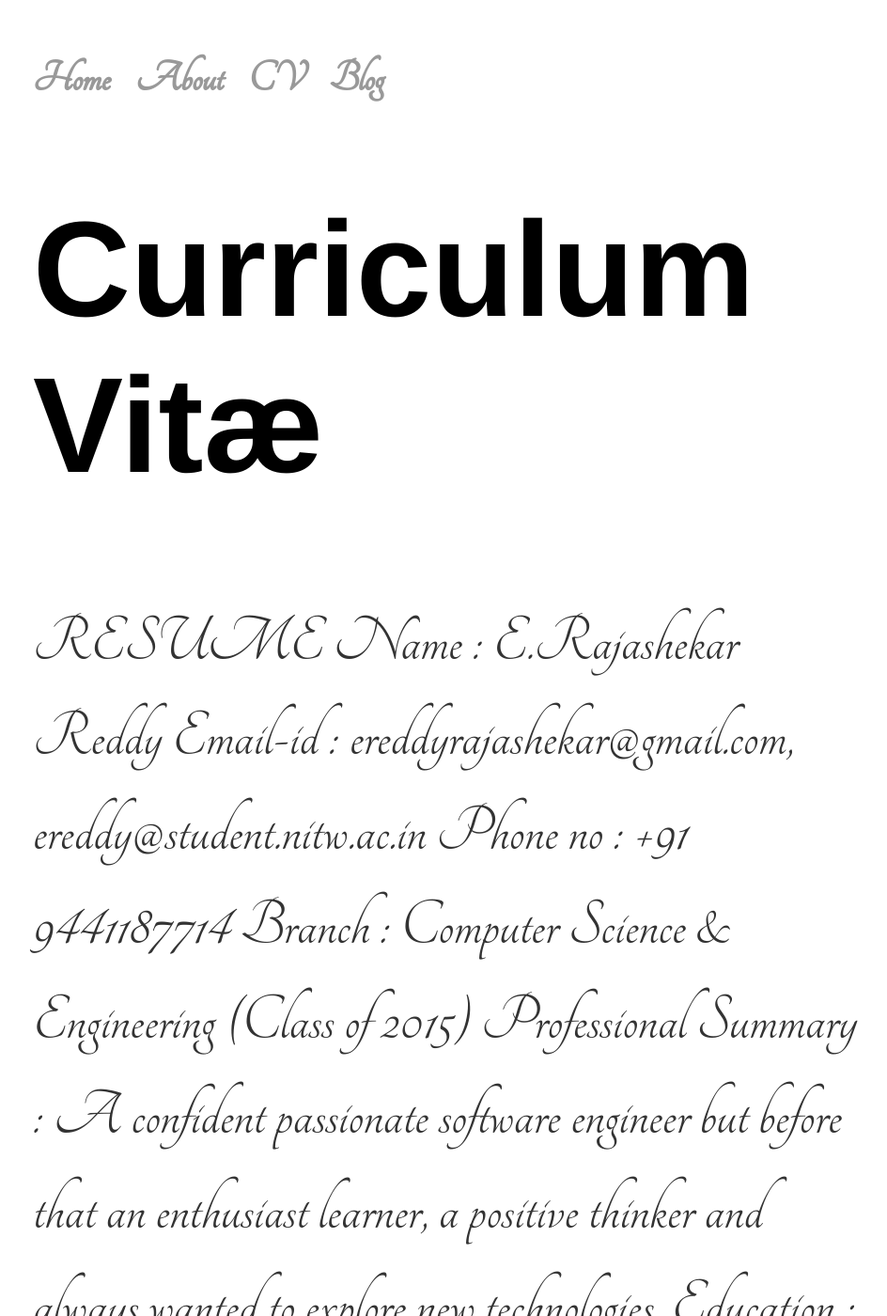
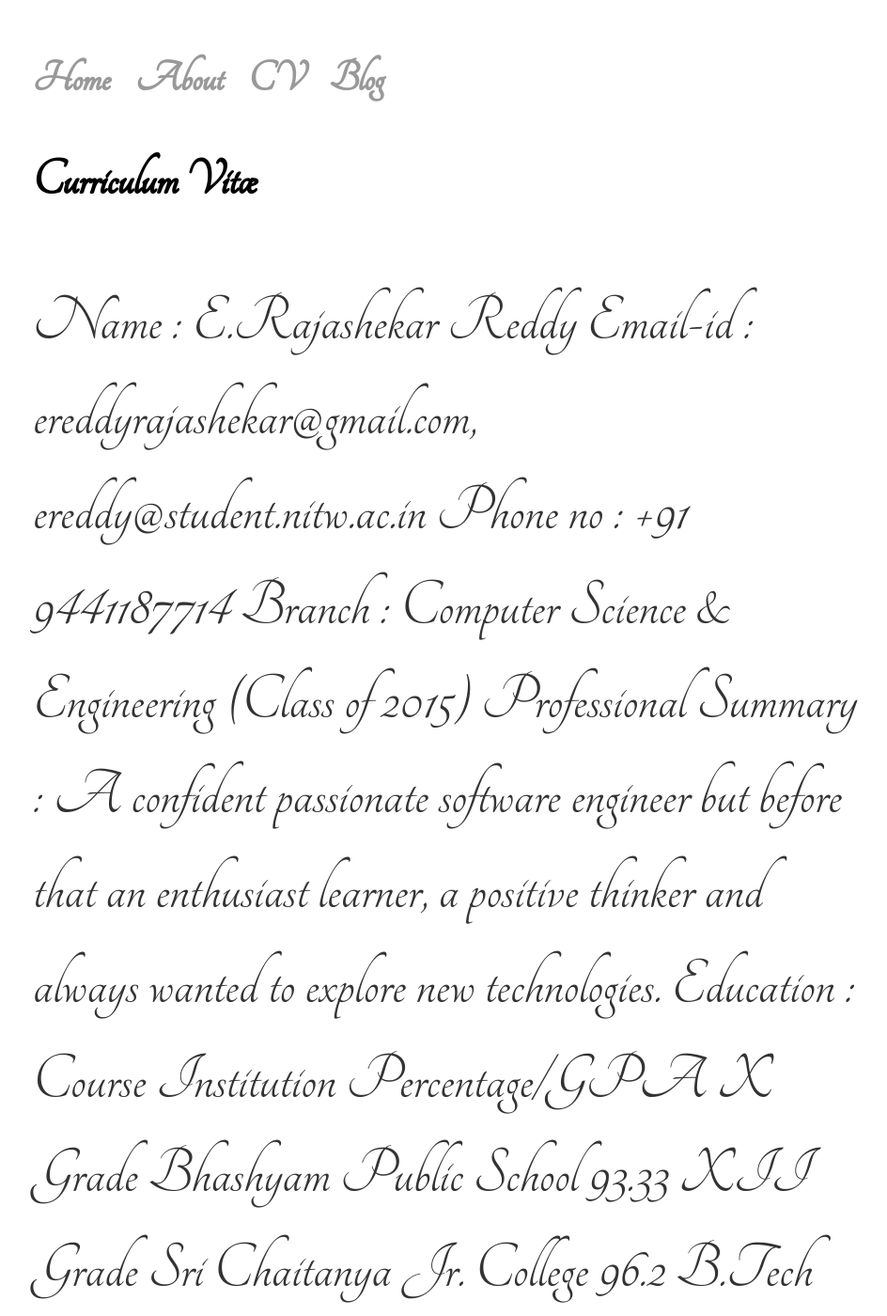
Before and after one commit to rajashekar007/rajashekar007.github.io, a Jekyll site: the page built from cv/index.html, in a window 1280 px wide and 1400 px high. Shown: the whole window at 94% size, without its empty margins (157-1101 px from the left). Built offline with Jekyll 4.4.1, drawn with Linux system fonts in a browser that asks for light colours; some of the changed text lies outside the part shown.

Commit message:
Update index.html
format

```diff
--- a/cv/index.html
+++ b/cv/index.html
@@ -4,9 +4,8 @@
 ---
 
 <div class="about">
-    <h1>Curriculum Vitæ</h1>
+    <h3>Curriculum Vitæ</h3>
     <p>
-RESUME
 
 Name	: E.Rajashekar Reddy
 Email-id 	: ereddyrajashekar@gmail.com, ereddy@student.nitw.ac.in
@@ -31,10 +30,11 @@
 NIT Warangal
 9.06
 
-Skills :
-Programming Languages :  C,C++, Java, Python,
+	<h5>Skills</h5> :
+<p>Programming Languages :  C,C++, Java, Python,
 Others:  HTML, CSS, Android App development, Aerospike Client API, Cmake , Git,
-Operating Systems: Windows, LINUX (Ubuntu),
+Operating Systems: Windows, LINUX (Ubuntu)
+	</p>
 Academic Achievements :
 Secured AIR-1639 (GE) in JEE-2011
 Topped  in 3rd  sem in B.Tech CSE
```
